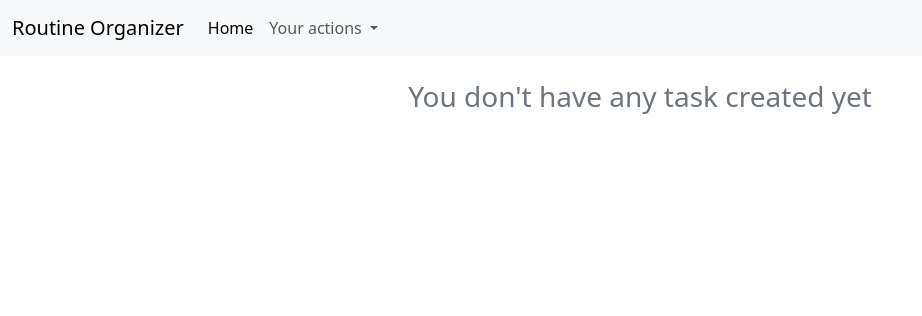
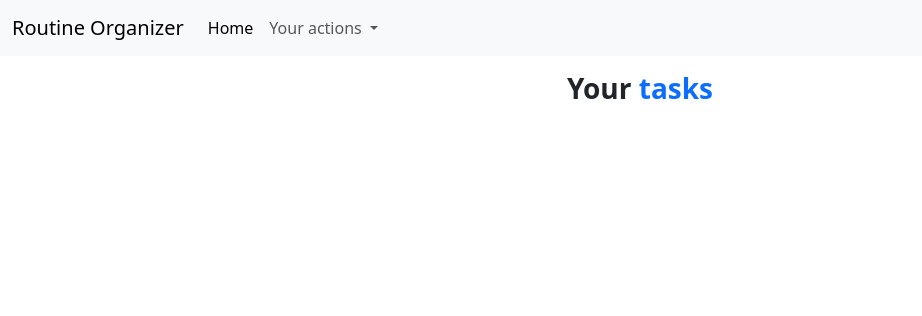
Before and after one commit to NuneszG/Routine-organizer, a Django app: page /Tasks/ in a window 1280 px wide. Shown: the top 316 px of the page, without its empty margins (0-922 px from the left). Run offline with Django 5.2, Linux system fonts and the light colour scheme; data that the repository does not hold is empty.

Commit message:
Update folders

```diff
--- a/project/templates/tasks.html
+++ b/project/templates/tasks.html
@@ -25,7 +25,6 @@
                     </div>
                 </div>
               </nav>
-            {% if tasks %}
             <h3 class="mt-3 fw-semibold">Your <a class="text-decoration-none">tasks</a></h3>
             {% for task in tasks %}
                 <div class="col-4 mx-auto mb-2">
@@ -46,8 +45,5 @@
                     </div>
                 </div>
             {% endfor %}
-            {% else %}
-                <h3 class="mt-4 text-secondary">You don't have any task created yet</h3>
-            {% endif %}
         </div>
     {% endblock %}
```
Lines whose indentation alone changed are shown as unchanged.
